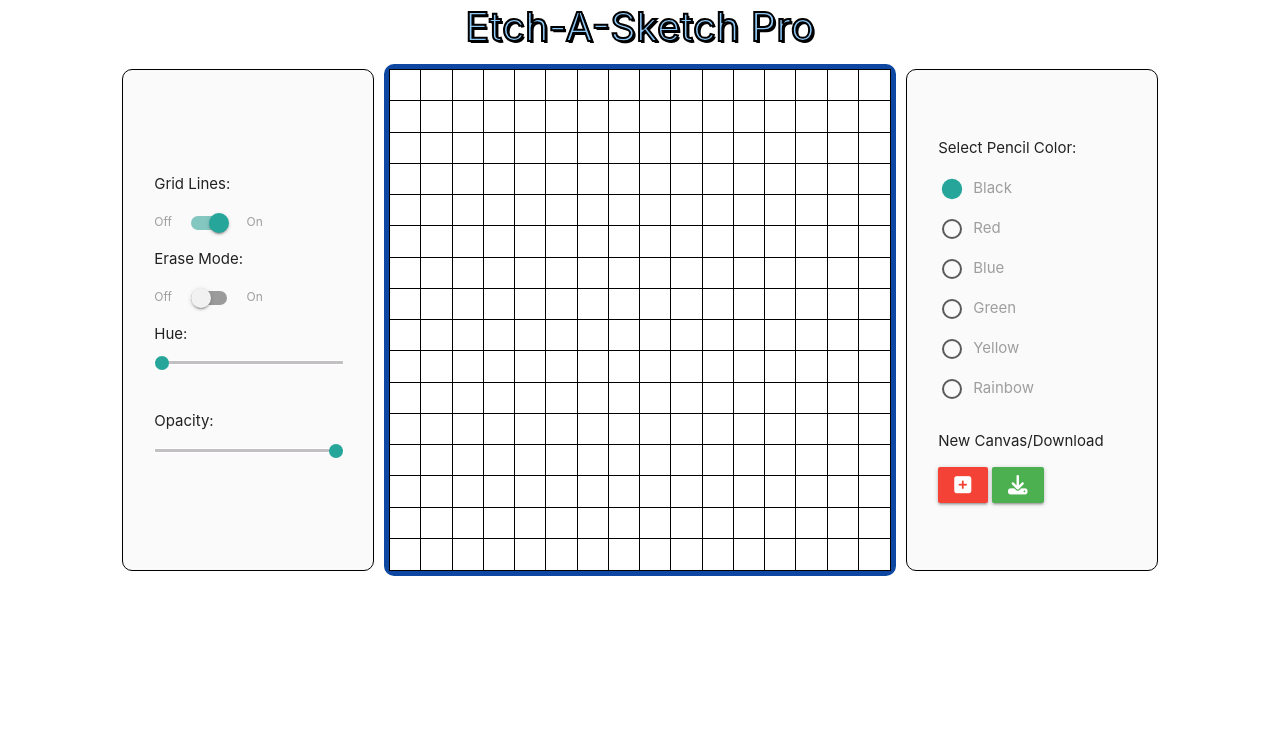
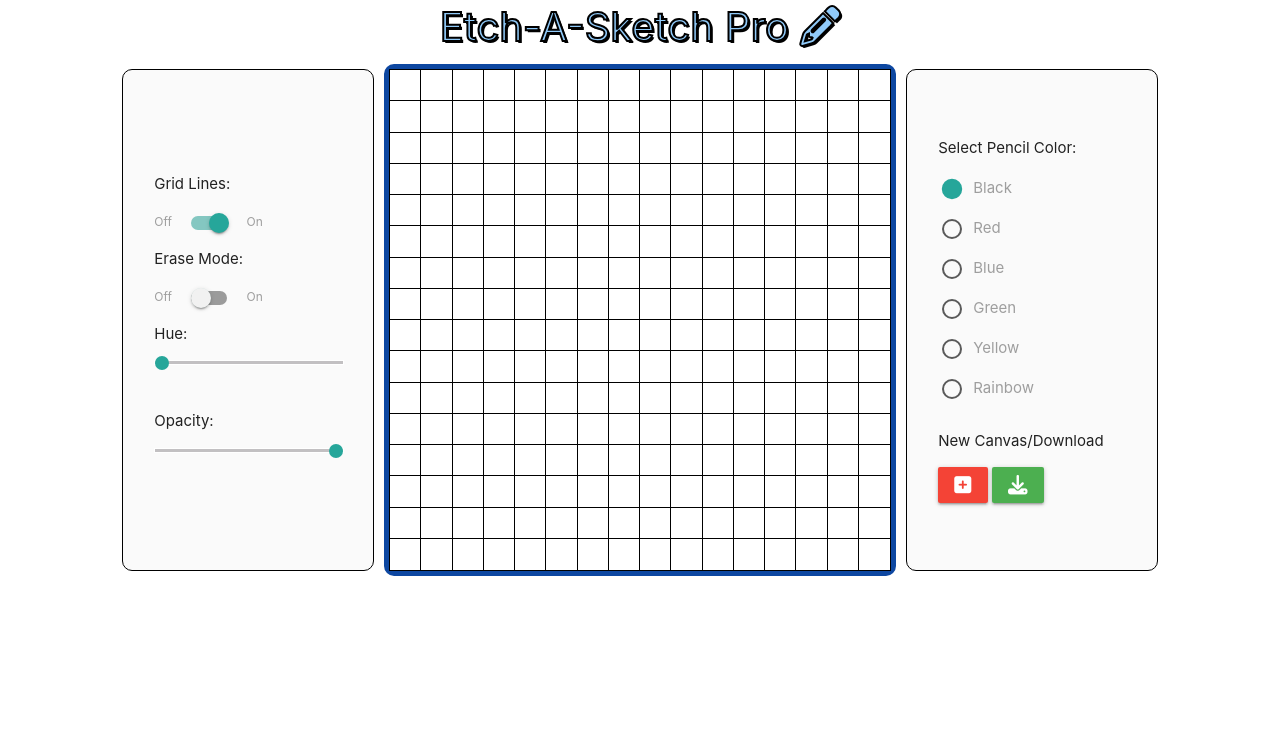
Before and after one commit to nmccooey/etch-a-sketch-pro, a plain HTML site: page index.html in a window 1280 px wide. Shown: the top 748 px of the page. Drawn offline with nearby package versions, Linux system fonts and the light colour scheme.

Commit message:
Added font-awesome pencil next to title.

```diff
--- a/index.html
+++ b/index.html
@@ -20,7 +20,7 @@
   </head>
   <body>
     <header>
-      <h1 class="title">Etch-A-Sketch Pro</h1>
+      <h1 class="title">Etch-A-Sketch Pro <i class="fas fa-pencil-alt"></i></h1>
     </header>
     <main>
       <div class="controls-left">
```
